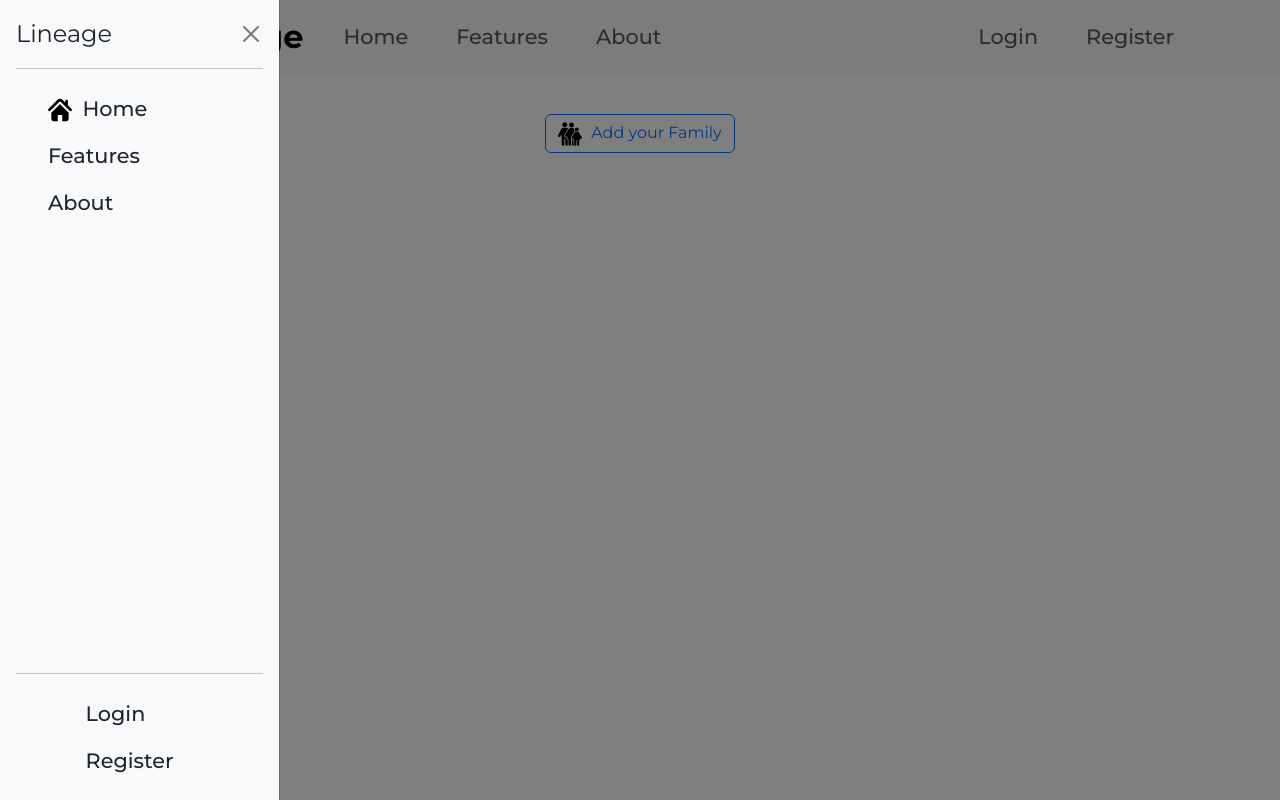
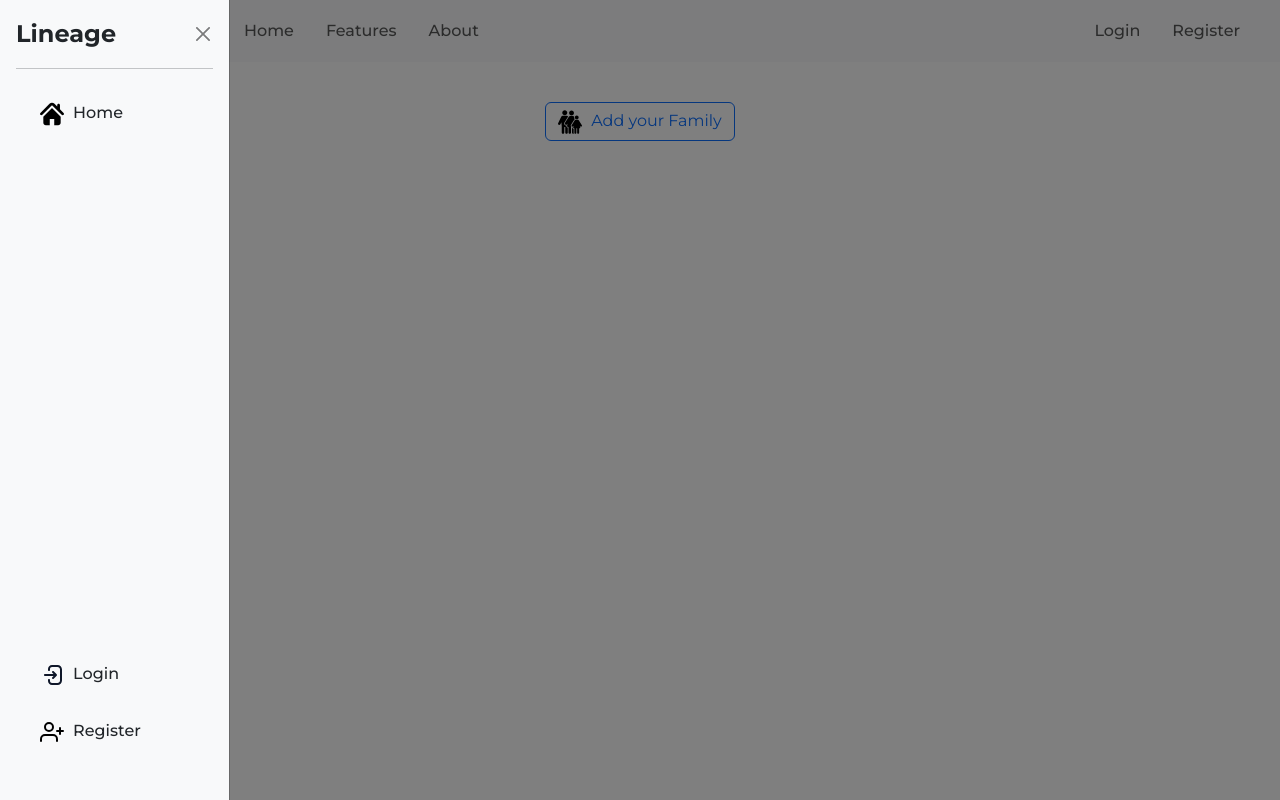
Before and after one commit to joekariuki3/lineage, a Flask app: page /family in a window 1280 px wide, after a click that opens the changed part. Run offline with Flask 3, Linux system fonts and the light colour scheme; some libraries are stand-ins or nearby versions.

Commit message:
touching up on the frontend styles

```diff
--- a/static/styles/styles.css
+++ b/static/styles/styles.css
@@ -9,22 +9,24 @@
   /* font-family: "Roboto", sans-serif; */
 }
 .nav-item {
-  font-size: 1.3rem;
+  font-size: 1rem;
   font-weight: 500;
+  padding: 0 0.5rem;
+}
+.sidebar .nav-link {
+  margin: 0.5rem 0;
+}
+.nav-link:hover {
+  background-color: rgb(227, 227, 227);
   color: black;
-  padding: 0 1rem;
-}
-.nav-item:hover {
-  background-color: rgb(227, 227, 227);
-  border-radius: 1.4rem;
+  border-radius: 20px;
 }
 
 .navbar-brand {
   font-weight: 800;
-  font-size: 2rem;
+  font-size: 1.5rem;
 }
-.hero-words {
-}
+
 .hero-img img {
   border-radius: 0.5rem;
   box-shadow: 5px 5px 10px rgba(0, 0, 0, 0.5);
@@ -263,8 +265,12 @@ summary {
   #show-big {
     display: none;
   }
+
   .hero {
     flex-direction: column-reverse;
+  }
+  .hero-words {
+    text-align: center;
   }
   .events {
     flex-direction: column;
--- a/templates/base.html
+++ b/templates/base.html
@@ -4,19 +4,27 @@
 <head>
     <meta charset="UTF-8">
     <meta name="viewport" content="width=device-width, initial-scale=1.0">
+    <!-- bootstrap cdn -->
     <link href="https://cdn.jsdelivr.net/npm/bootstrap@5.3.2/dist/css/bootstrap.min.css" rel="stylesheet"
         integrity="sha384-T3c6CoIi6uLrA9TneNEoa7RxnatzjcDSCmG1MXxSR1GAsXEV/Dwwykc2MPK8M2HN" crossorigin="anonymous">
+    <!-- google font -->
     <link rel="preconnect" href="https://fonts.googleapis.com">
     <link rel="preconnect" href="https://fonts.gstatic.com" crossorigin>
     <link
         href="https://fonts.googleapis.com/css2?family=Montserrat:wght@100;200;300;400;500;600;700&family=Oswald:wght@200;300;400;500;600;700&family=Playfair+Display&family=Poppins:ital,wght@0,100;0,200;0,300;0,400;0,500;0,600;0,700;0,800;0,900;1,100;1,200;1,300;1,400;1,500;1,600;1,700;1,800;1,900&family=Roboto:wght@300;400&display=swap"
         rel="stylesheet">
+    <!-- font awesome -->
     <link rel="stylesheet" href="https://cdnjs.cloudflare.com/ajax/libs/font-awesome/4.7.0/css/font-awesome.min.css">
+    <!-- my css (custom) -->
     <link rel="stylesheet" href="{{ url_for('static', filename='styles/styles.css') }}">
+    <!-- bootstrap js -->
     <script defer src="https://cdn.jsdelivr.net/npm/bootstrap@5.3.2/dist/js/bootstrap.bundle.min.js"
         integrity="sha384-C6RzsynM9kWDrMNeT87bh95OGNyZPhcTNXj1NW7RuBCsyN/o0jlpcV8Qyq46cDfL"
         crossorigin="anonymous"></script>
+    <!-- jquery js -->
     <script defer src="https://code.jquery.com/jquery-3.5.1.min.js"></script>
+
+    <!-- js for modal -->
     <script src="https://code.jquery.com/jquery-3.2.1.slim.min.js"
         integrity="sha384-KJ3o2DKtIkvYIK3UENzmM7KCkRr/rE9/Qpg6aAZGJwFDMVNA/GpGFF93hXpG5KkN"
         crossorigin="anonymous"></script>
@@ -27,7 +35,10 @@
         integrity="sha384-JZR6Spejh4U02d8jOt6vLEHfe/JQGiRRSQQxSfFWpi1MquVdAyjUar5+76PVCmYl"
         crossorigin="anonymous"></script>
 
+    <!-- my js (custom) -->
     <script defer src="{{ url_for('static', filename='js/main.js') }}"></script>
+
+    <!-- title -->
     {% if title %}
     <title>{{ title }} - Lineage</title>
     {% else %}
@@ -36,20 +47,23 @@
 </head>
 
 <body>
+    <!-- top nav bar -->
     <nav class="navbar navbar-expand-lg navbar-light bg-light">
-        <div class="container-fluid container">
+        <div class="container-fluid">
+            <!-- toggle button for sidebar on big screen -->
             <button class="navbar-toggler" type="button" id="show-big" data-bs-toggle="offcanvas"
                 data-bs-target="#offcanvasExample" aria-controls="offcanvasExample" aria-expanded="false"
                 aria-label="Toggle navigation">
                 <span class="navbar-toggler-icon"></span>
             </button>
             <a class="navbar-brand" href="{{ url_for('index') }}">Lineage</a>
+            <!-- toggle button for sidebar on small screen -->
             <button class="navbar-toggler" type="button" data-bs-toggle="offcanvas" data-bs-target="#offcanvasExample"
                 aria-controls="offcanvasExample" aria-expanded="false" aria-label="Toggle navigation">
                 <span class="navbar-toggler-icon"></span>
             </button>
-            <!-- button for small screen -->
-            <div class="collapse navbar-collapse" id="navbarSupportedContent">
+
+            <div class="collapse navbar-collapse container" id="navbarSupportedContent">
                 <ul class="navbar-nav me-auto mb-2 mb-lg-0">
                     <li class="nav-item">
                         <a class="nav-link" href="{{url_for('home')}}">Home</a>
@@ -70,8 +84,12 @@
                         <a class="nav-link" href="{{ url_for('register') }}">Register</a>
                     </li>
                     {% else %}
-                    <li class="nav-item">
-                        <a class="nav-link" href="{{ url_for('user_profile')}}">
+                    <li class=" d-flex align-items-center">
+
+                        <div class="dropdown">
+                            <a href="#"
+                                class="d-flex align-items-center justify-content-center link-dark text-decoration-none dropdown-toggle"
+                                id="dropdownUser2" data-bs-toggle="dropdown" aria-expanded="false">
                                 <svg viewBox="0 0 24 24" fill="none" xmlns="http://www.w3.org/2000/svg">
                                     <g id="SVGRepo_bgCarrier" stroke-width="0"></g>
                                     <g id="SVGRepo_tracerCarrier" stroke-linecap="round" stroke-linejoin="round"></g>
@@ -86,10 +104,19 @@
                                             stroke-linejoin="round"></path>
                                     </g>
                                 </svg>
-                            {{current_user.name}}</a>
+                                <strong>{{
+                                    current_user.name}}</strong>
+                            </a>
+                            <ul class="dropdown-menu dropdown-menu-end text-small shadow"
+                                aria-labelledby="dropdownUser2">
+                                <li><a class="dropdown-item nav-item" href="{{ url_for('user_profile')}}">Profile</a>
                                 </li>
-                    <li class="nav-item">
-                        <a class="nav-link" href="{{ url_for('logout') }}">Logout</a>
+                                <li>
+                                    <hr class="dropdown-divider">
+                                </li>
+                                <li><a class="dropdown-item nav-item" href="{{ url_for('logout') }}">Logout</a></li>
+                            </ul>
+                        </div>
                     </li>
                     {% endif %}
                 </ul>
@@ -99,14 +126,11 @@
 
     <main>
         <!-- sidebar start -->
-        <div class="d-flex flex-column  p-3 bg-light offcanvas offcanvas-start" style="width: 280px;" tabindex="-1"
-            id="offcanvasExample" aria-labelledby="offcanvasExampleLabel">
+        <div class=" sidebar d-flex flex-column  p-3 bg-light offcanvas offcanvas-start" style="width: 230px;"
+            tabindex="-1" id="offcanvasExample" aria-labelledby="offcanvasExampleLabel">
             <div class="sidebar-top">
-                <a href="{{ url_for('index') }}"
-                    class="d-flex align-items-center mb-3 mb-md-0 me-md-auto link-dark text-decoration-none">
-                    <span class="fs-4">Lineage</span>
-                </a>
-                <button type="button" class="btn-close" data-bs-dismiss="offcanvas" aria-label="Close"></button>
+                <a class="navbar-brand" href="{{ url_for('index') }}">Lineage</a>
+                <button type="button" class="btn-close small" data-bs-dismiss="offcanvas" aria-label="Close"></button>
             </div>
             <hr>
             <ul class="nav nav-pills flex-column mb-auto">
@@ -134,12 +158,6 @@
                         </svg>
                         Home
                     </a>
-                </li>
-                <li class="nav-item">
-                    <a class="nav-link link-dark" href="#features">Features</a>
-                </li>
-                <li class="nav-item">
-                    <a class="nav-link link-dark" href="#about">About</a>
                 </li>
                 {% if not current_user.is_anonymous %}
                 <li class="nav-item">
@@ -229,10 +247,10 @@
                     </a>
                 </li>
                 {% if current_user.families and current_user.families | length > 1 %}
-                <div class="dropdown nav-item">
-                    <li class="d-flex align-items-center link-dark text-decoration-none dropdown-toggle"
-                        style="padding-left:0.7rem ;" id="dropdownMenuButton" data-toggle="dropdown"
-                        aria-haspopup="true" aria-expanded="false">
+                <div class="dropdown nav-item mt-2">
+                    <a href="#" class="d-flex align-items-center link-dark text-decoration-none dropdown-toggle"
+                        style="padding-left:0.7rem ;" id="dropdownMenuButton" data-bs-toggle="dropdown"
+                        aria-expanded="false">
                         <svg fill="#000000" version="1.1" id="Layer_1" xmlns="http://www.w3.org/2000/svg"
                             xmlns:xlink="http://www.w3.org/1999/xlink" viewBox="0 0 24 24" xml:space="preserve">
                             <g id="SVGRepo_bgCarrier" stroke-width="0"></g>
@@ -253,13 +271,13 @@
                             </g>
                         </svg>
                         View Events
-                    </li>
-                    <div class="dropdown-menu" aria-labelledby="dropdownMenuButton">
+                    </a>
+                    <ul class="dropdown-menu" aria-labelledby="dropdownMenuButton">
                         {% for family in current_user.families%}
                         <a class="dropdown-item nav-item"
                             href="{{url_for('get_events', family_id =family.family_id)}}">{{family.name}}</a>
                         {% endfor%}
-                    </div>
+                    </ul>
                 </div>
                 {% else %}
                 <li class="nav-item">
@@ -318,28 +336,54 @@
                 </li>
                 {% endif%}
             </ul>
-            <hr>
-            <ul class="nav nav-pills flex-column">
+            <ul class="nav nav-pills flex-column mb-4">
                 {% if current_user.is_anonymous %}
                 <li class="nav-item">
                     <a href="{{ url_for('login') }}" class="nav-link link-dark">
-                        <svg class="bi me-2" width="16" height="16">
-                            <use xlink:href="#grid" />
+                        <svg viewBox="0 0 24 24" fill="none" xmlns="http://www.w3.org/2000/svg">
+                            <g id="SVGRepo_bgCarrier" stroke-width="0"></g>
+                            <g id="SVGRepo_tracerCarrier" stroke-linecap="round" stroke-linejoin="round"></g>
+                            <g id="SVGRepo_iconCarrier">
+                                <path fill-rule="evenodd" clip-rule="evenodd"
+                                    d="M8 6C8 3.79086 9.79086 2 12 2H17.5C19.9853 2 22 4.01472 22 6.5V17.5C22 19.9853 19.9853 22 17.5 22H12C9.79086 22 8 20.2091 8 18V17C8 16.4477 8.44772 16 9 16C9.55228 16 10 16.4477 10 17V18C10 19.1046 10.8954 20 12 20H17.5C18.8807 20 20 18.8807 20 17.5V6.5C20 5.11929 18.8807 4 17.5 4H12C10.8954 4 10 4.89543 10 6V7C10 7.55228 9.55228 8 9 8C8.44772 8 8 7.55228 8 7V6ZM12.2929 8.29289C12.6834 7.90237 13.3166 7.90237 13.7071 8.29289L16.7071 11.2929C17.0976 11.6834 17.0976 12.3166 16.7071 12.7071L13.7071 15.7071C13.3166 16.0976 12.6834 16.0976 12.2929 15.7071C11.9024 15.3166 11.9024 14.6834 12.2929 14.2929L13.5858 13L5 13C4.44772 13 4 12.5523 4 12C4 11.4477 4.44772 11 5 11L13.5858 11L12.2929 9.70711C11.9024 9.31658 11.9024 8.68342 12.2929 8.29289Z"
+                                    fill="#0F1729"></path>
+                            </g>
                         </svg>
                         Login
                     </a>
                 </li>
                 <li class="nav-item">
                     <a href="{{ url_for('register') }}" class="nav-link link-dark">
-                        <svg class="bi me-2" width="16" height="16">
-                            <use xlink:href="#people-circle" />
+                        <svg viewBox="0 0 24 24" xmlns="http://www.w3.org/2000/svg" fill="#000000">
+                            <g id="SVGRepo_bgCarrier" stroke-width="0"></g>
+                            <g id="SVGRepo_tracerCarrier" stroke-linecap="round" stroke-linejoin="round"></g>
+                            <g id="SVGRepo_iconCarrier">
+                                <title>i</title>
+                                <g id="Complete">
+                                    <g id="user-add">
+                                        <g>
+                                            <path d="M17,21V19a4,4,0,0,0-4-4H5a4,4,0,0,0-4,4v2" fill="none"
+                                                stroke="#000000" stroke-linecap="round" stroke-linejoin="round"
+                                                stroke-width="2"></path>
+                                            <circle cx="9" cy="7" r="4" fill="none" stroke="#000000"
+                                                stroke-linecap="round" stroke-linejoin="round" stroke-width="2">
+                                            </circle>
+                                            <line x1="17" y1="11" x2="23" y2="11" fill="none" stroke="#000000"
+                                                stroke-linecap="round" stroke-linejoin="round" stroke-width="2"></line>
+                                            <line x1="20" y1="8" x2="20" y2="14" fill="none" stroke="#000000"
+                                                stroke-linecap="round" stroke-linejoin="round" stroke-width="2"></line>
+                                        </g>
+                                    </g>
+                                </g>
+                            </g>
                         </svg>
                         Register
                     </a>
                 </li>
                 {% else%}
                 <div class="dropdown">
-                    <a href="#" class="d-flex align-items-center link-dark text-decoration-none dropdown-toggle"
+                    <a href="#"
+                        class="d-flex align-items-center justify-content-center link-dark text-decoration-none dropdown-toggle"
                         id="dropdownUser2" data-bs-toggle="dropdown" aria-expanded="false">
                         <svg viewBox="0 0 24 24" fill="none" xmlns="http://www.w3.org/2000/svg">
                             <g id="SVGRepo_bgCarrier" stroke-width="0"></g>
@@ -369,7 +413,8 @@
             </ul>
         </div>
         <!-- sidebar end -->
-        <div class="container">
+
+        <div>
             {% with messages = get_flashed_messages(with_categories=true) %}
             {% if messages %}
             {% for category, message in messages %}
--- a/templates/family.html
+++ b/templates/family.html
@@ -3,7 +3,23 @@
 {% block content %}
 
 
-{% if families and families | length == 1 %}
+{% if families and families | length > 1 %}
+<div class="dropdown select-family mt-4">
+  <h3 class="text-center">{{current_user.name}} you are managing {{families | length }} Families</h3>
+  <div class="btn-group mt-4">
+    <button type="button" class="btn btn-outline-secondary dropdown-toggle" data-bs-toggle="dropdown"
+      data-bs-display="static" aria-expanded="false">
+      Select one to display
+    </button>
+    <ul class="dropdown-menu dropdown-menu-lg-end">
+      {% for family in families %}
+      <li><a class="dropdown-item" href="{{url_for('index', family_id=family.family_id)}}"
+          type="button">{{family.name}}</a></li>
+      {% endfor %}
+    </ul>
+  </div>
+</div>
+{% elif families and families | length == 1 %}
 <!-- start key  -->
 <div class="key">
 
@@ -22,8 +38,6 @@
               border-radius: 50%;
               margin-right: 5px;
               background: rgb(27, 154, 27);
-
-
             "></div>
       Node
     </div>
```
Also changed, not shown: templates/index.html (+7 -2 lines). Lines whose indentation alone changed are shown as unchanged.
